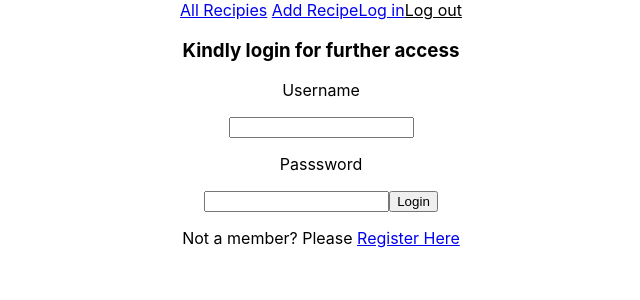
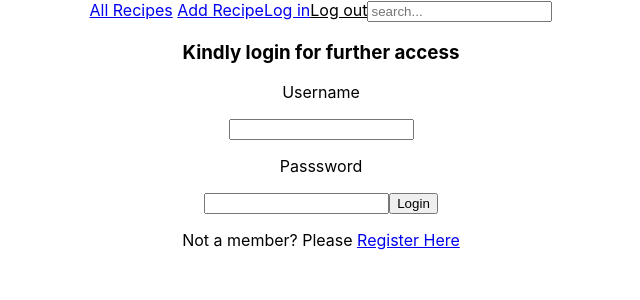
Before and after one commit to mparedes003/family-meal-planner-frontend, a React (Create React App) app in the folder famliy-meal-planner/: page /login in a window 1280 px wide. Shown: the top 300 px of the page, without its empty margins (319-959 px from the left). Built offline with nearby package versions, Linux system fonts and the light colour scheme; no server answers.

Commit message:
Add search input field to NavBar and passed props for search functionality.

```diff
--- a/famliy-meal-planner/src/components/NavBar.js
+++ b/famliy-meal-planner/src/components/NavBar.js
@@ -1,7 +1,7 @@
 import React from 'react';
 import { NavLink } from 'react-router-dom';
 
-const NavBar = () => {
+const NavBar = (props) => {
   // logs out a user by removing the token from localStorage
   const logout = () => {
     localStorage.removeItem('token');
@@ -9,10 +9,18 @@ const NavBar = () => {
 
   return (
     <div>
-      <NavLink to='/all-recipes'>All Recipies</NavLink>{' '}
+      <NavLink to='/all-recipes'>All Recipes</NavLink>{' '}
       <NavLink to='/recipe/add'>Add Recipe</NavLink>
       <NavLink to='/login'>Log in</NavLink>
       <u onClick={logout}>Log out</u>
+      <input
+        type='text'
+        name='search'
+        maxLength='20'
+        placeholder='search...'
+        value={props.search}
+        onChange={props.handleSearchChange}
+      />
     </div>
   );
 };
```
